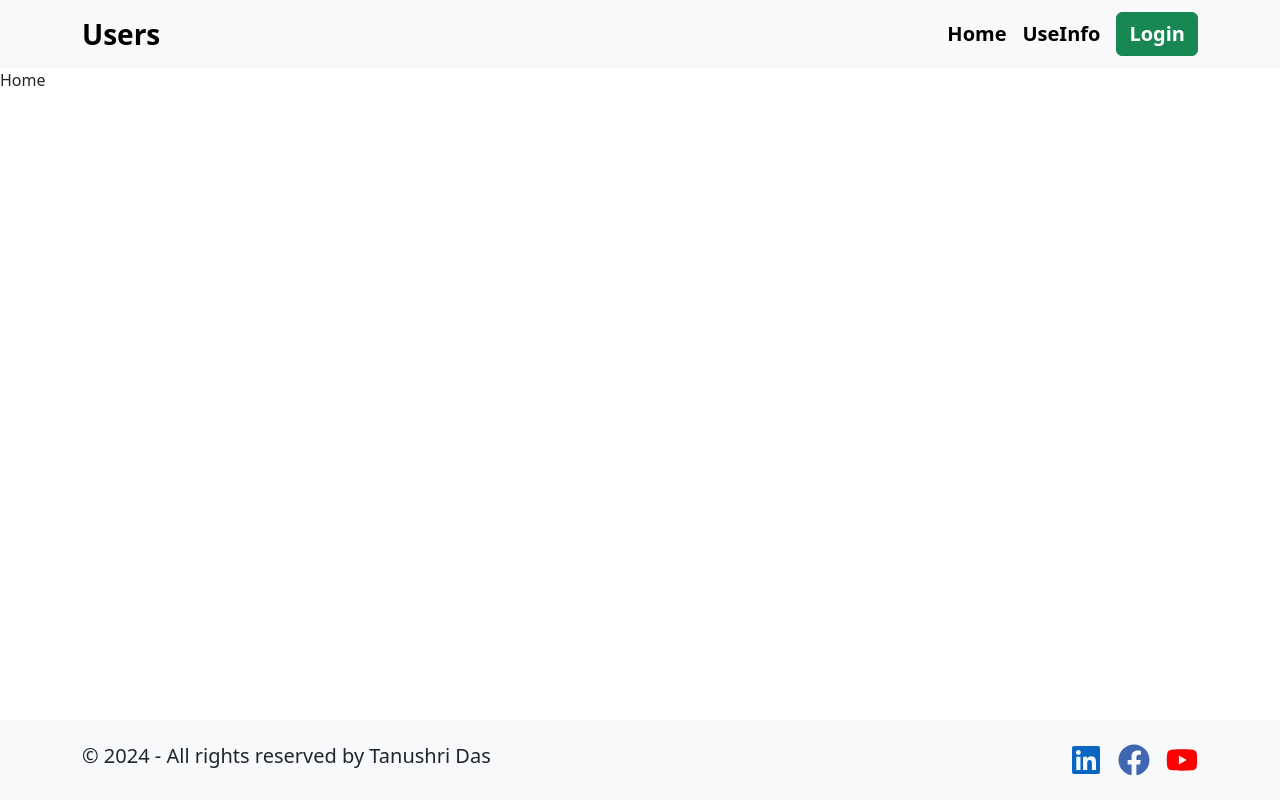
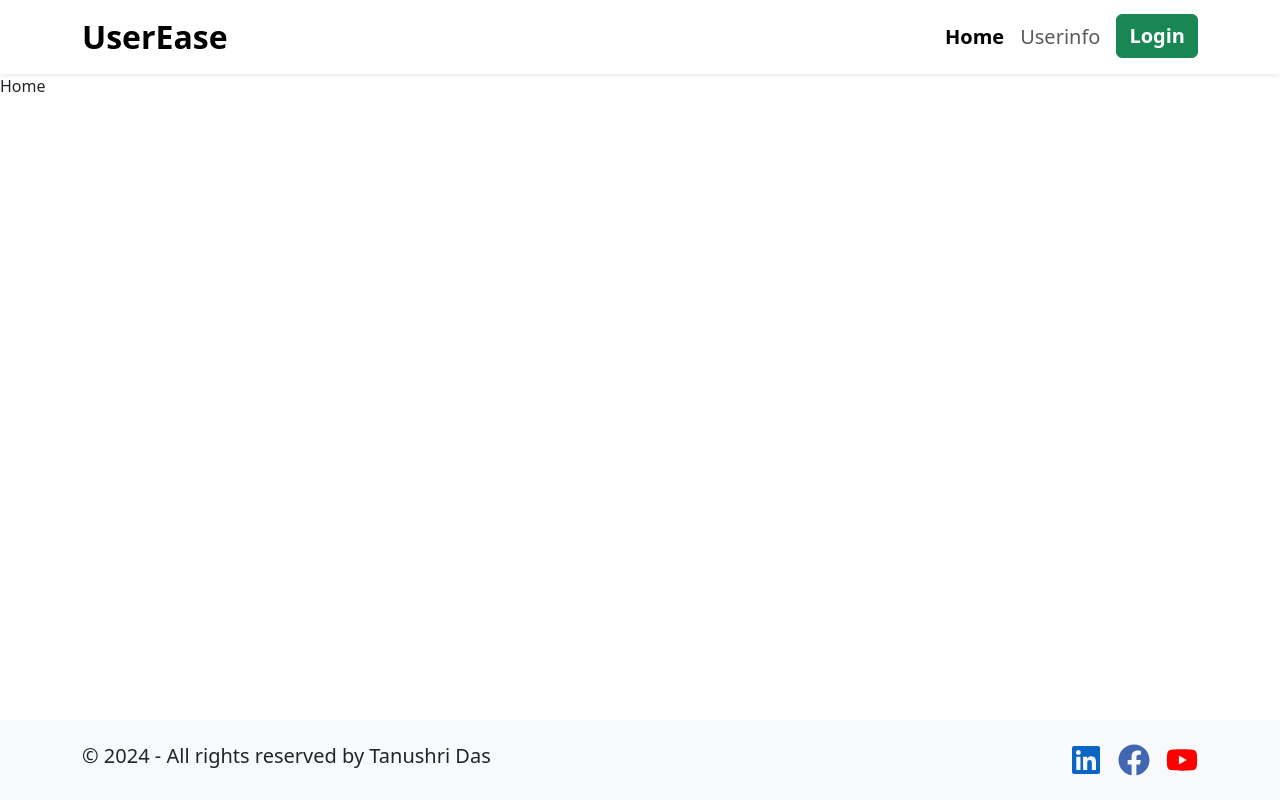
Before and after one commit to Tanushri-Das/ChainTech-Network-task, a React (Vite) app: page / in a window 1280 px wide. Built offline with nearby package versions, Linux system fonts and the light colour scheme; no server answers.

Commit message:
make header component responsive

```diff
--- a/src/Components/Shared/Header/Header.jsx
+++ b/src/Components/Shared/Header/Header.jsx
@@ -1,43 +1,75 @@
-import React, { useContext } from "react";
+import React, { useContext, useState, useEffect } from "react";
+import { Link, NavLink, useLocation } from "react-router-dom";
+import { AuthContext } from "../../../Contexts/AuthProvider/AuthProvider";
 import { Button } from "react-bootstrap";
-import { Link } from "react-router-dom";
-import { AuthContext } from "../../../Contexts/AuthProvider/AuthProvider";
 
 const Header = () => {
+  const location = useLocation();
   const { user, logOut } = useContext(AuthContext);
+
+  const [isMenuOpen, setIsMenuOpen] = useState(false);
+
+  const handleMenuToggle = () => {
+    setIsMenuOpen(!isMenuOpen);
+  };
+
   const handleLogout = () => {
     logOut()
       .then(() => {})
       .catch((error) => console.error(error));
   };
 
+  // Close the menu when the route changes
+  useEffect(() => {
+    setIsMenuOpen(false);
+  }, [location.pathname]);
+
   return (
-    <div>
-      <nav className="navbar bg-light">
-        <div className="container d-flex justify-content-between align-items-center">
-          <div className="d-flex align-items-center">
-            <a className="navbar-brand fs-3 fw-bold">Users</a>
-          </div>
-          <div className="d-flex align-items-center">
-            <ul className="navbar-nav ms-auto">
-              <li className="nav-item d-flex">
+    <nav className="navbar navbar-expand-lg bg-white shadow-sm py-2">
+      <div className="container">
+        <Link to="/" className="navbar-brand fs-2 fw-semibold">
+          UserEase
+        </Link>
+        <button
+          className="navbar-toggler"
+          type="button"
+          onClick={handleMenuToggle}
+        >
+          <span className="navbar-toggler-icon"></span>
+        </button>
+        <div
+          className={`collapse navbar-collapse justify-content-end ${
+            isMenuOpen ? "show" : ""
+          }`}
+        >
+          <ul className="navbar-nav">
+            <li className="nav-item">
               <Link
                 to="/"
-                  className="nav-link active fs-5 fw-semibold"
-                  aria-current="page"
+                className={`nav-link fs-5 ${
+                  location.pathname === "/" ? "active" : ""
+                }`}
+                onClick={() => setIsMenuOpen(false)} // Close menu on Link click
               >
-                  Home
+                {location.pathname === "/" ? <strong>Home</strong> : "Home"}
               </Link>
+            </li>
+            <li className="nav-item">
               <Link
                 to="/userinfo"
-                  className="nav-link active fs-5 fw-semibold ms-3"
-                  aria-current="page"
+                className={`nav-link fs-5 ${
+                  location.pathname === "/userinfo" ? "active" : ""
+                }`}
+                onClick={() => setIsMenuOpen(false)} // Close menu on Link click
               >
-                  UseInfo
+                {location.pathname === "/userinfo" ? (
+                  <strong>Userinfo</strong>
+                ) : (
+                  "Userinfo"
+                )}
               </Link>
             </li>
-            </ul>
-            <div className="d-flex align-items-center ms-3">
+            <li className="nav-item my-3 my-md-0 ms-0 ms-md-2">
               {user ? (
                 <>
                   <Button
@@ -53,18 +85,19 @@ const Header = () => {
                     <Button
                       className="btn btn-success fs-5 fw-semibold"
                       type="submit"
+                      onClick={() => setIsMenuOpen(false)} // Close menu on Link click
                     >
                       Login
                     </Button>
                   </Link>
                 </>
               )}
-            </div>
+            </li>
+          </ul>
         </div>
       </div>
     </nav>
-    </div>
   );
-};
+}
 
 export default Header;
--- a/src/Pages/Home/Home.jsx
+++ b/src/Pages/Home/Home.jsx
@@ -1,5 +1,4 @@
-import React, { useContext } from 'react'
-import { AuthContext } from '../../Contexts/AuthProvider/AuthProvider'
+import React from 'react'
 
 const Home = () => {
 
```
Also changed, not shown: src/Components/Shared/Header/Header.css (added, +36 -0 lines). Lines whose indentation alone changed are shown as unchanged.
